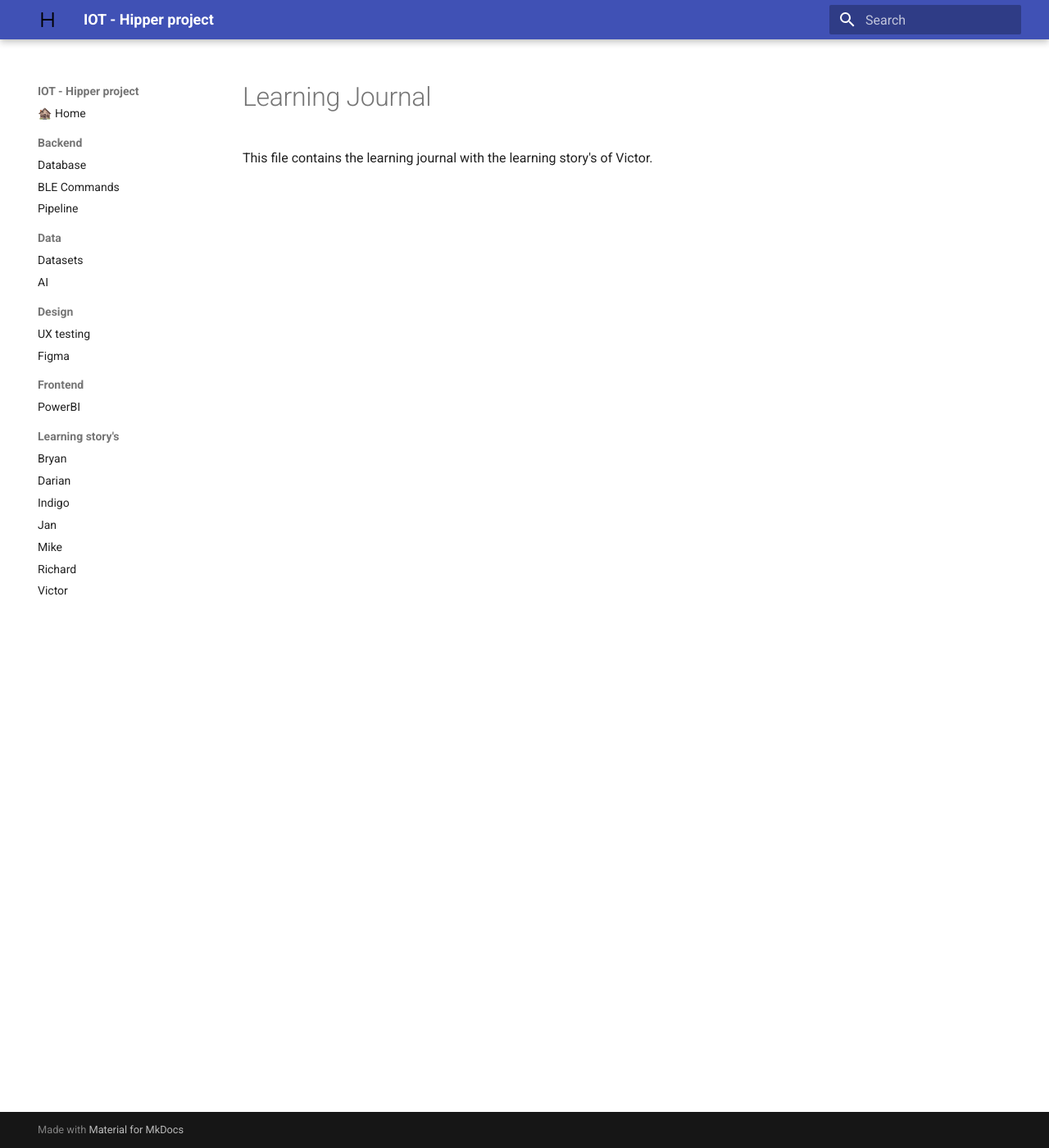
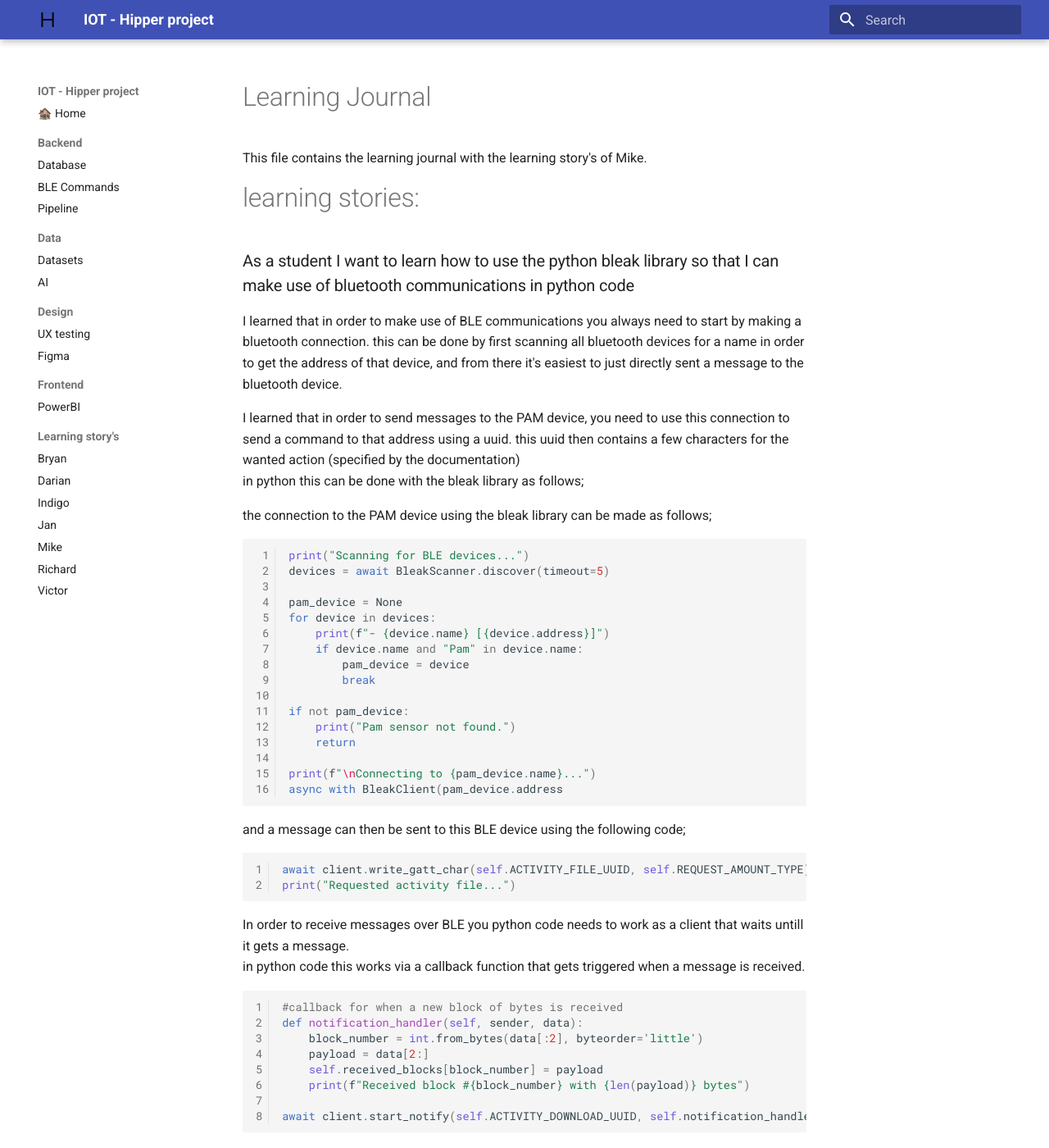
Before and after one commit to Vic-Warden/Digital-Life-Hipper-Monitoring, an MkDocs documentation site: the page built from docs/learning/journalMike.md, in a window 1280 px wide and 1400 px high. Shown: the whole window at 82% size. Built offline with MkDocs 1.6.1 and Material for MkDocs 9.7.7, drawn with Linux system fonts in a browser that asks for light colours.

Commit message:
learning story

`````diff
--- a/docs/learning/journalMike.md
+++ b/docs/learning/journalMike.md
@@ -1,2 +1,51 @@
 # Learning Journal
-This file contains the learning journal with the learning story's of Victor.
+This file contains the learning journal with the learning story's of Mike.
+
+# learning stories:
+
+### As a student I want to learn how to use the python bleak library so that I can make use of bluetooth communications in python code
+
+I learned that in order to make use of BLE communications you always need to start by making a bluetooth connection. this can be done by first scanning all bluetooth devices for a name in order to get the address of that device,
+and from there it's easiest to just directly sent a message to the bluetooth device.
+
+I learned that in order to send messages to the PAM device, you need to use this connection to send a command to that address using a uuid. this uuid then contains a few characters for the wanted action (specified by the documentation)
+<br> in python this can be done with the bleak library as follows;
+
+the connection to the PAM device using the bleak library can be made as follows;<br>
+````python
+print("Scanning for BLE devices...")
+devices = await BleakScanner.discover(timeout=5)
+
+pam_device = None
+for device in devices:
+    print(f"- {device.name} [{device.address}]")
+    if device.name and "Pam" in device.name:
+        pam_device = device
+        break
+
+if not pam_device:
+    print("Pam sensor not found.")
+    return
+
+print(f"\nConnecting to {pam_device.name}...")
+async with BleakClient(pam_device.address
+````
+
+and a message can then be sent to this BLE device using the following code;
+````python
+await client.write_gatt_char(self.ACTIVITY_FILE_UUID, self.REQUEST_AMOUNT_TYPE)
+print("Requested activity file...")
+````
+
+In order to receive messages over BLE you python code needs to work as a client that waits untill it gets a message.<br>
+in python code this works via a callback function that gets triggered when a message is received.<br>
+````python
+#callback for when a new block of bytes is received
+def notification_handler(self, sender, data):
+    block_number = int.from_bytes(data[:2], byteorder='little')
+    payload = data[2:]
+    self.received_blocks[block_number] = payload
+    print(f"Received block #{block_number} with {len(payload)} bytes")
+
+await client.start_notify(self.ACTIVITY_DOWNLOAD_UUID, self.notification_handler)
+````
`````
